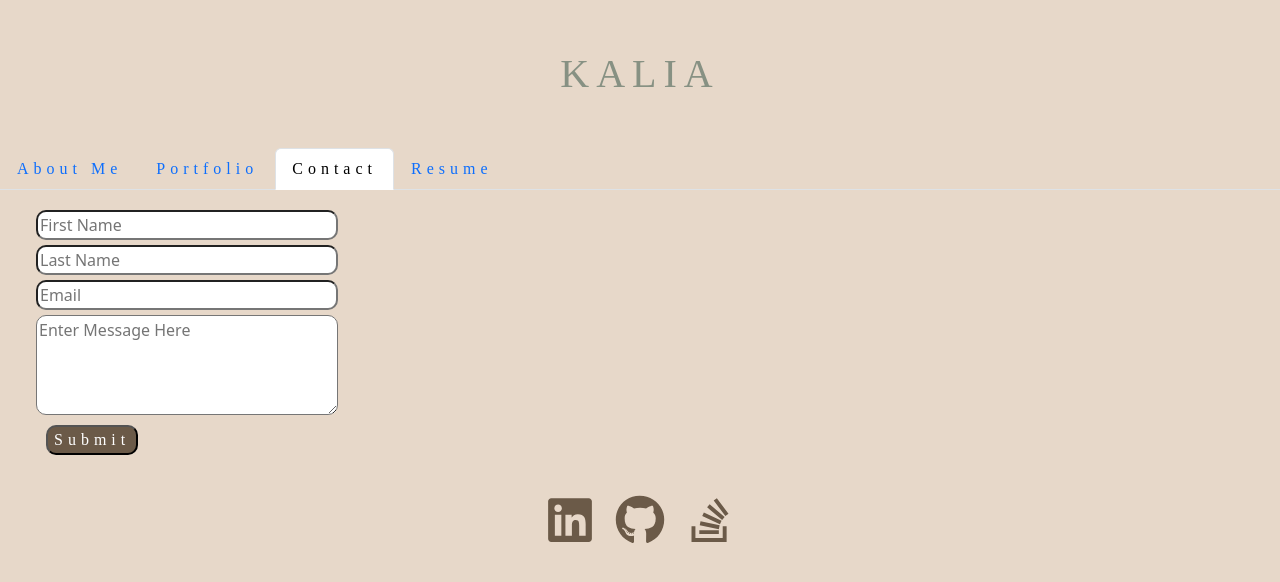
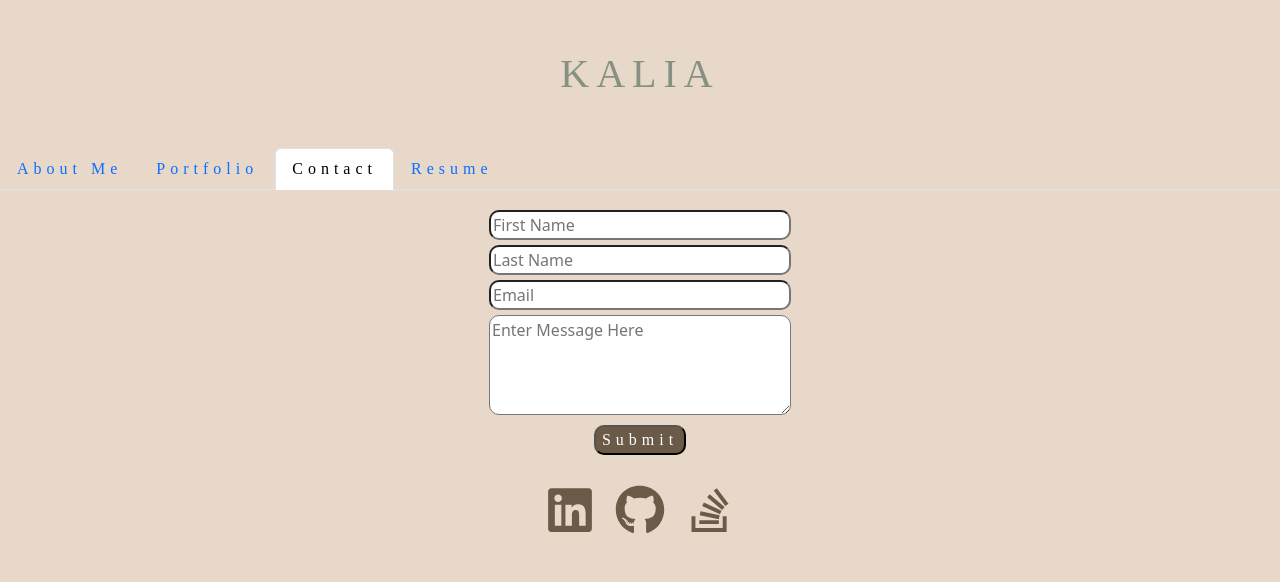
Before and after one commit to kthao21/REACT-portfolio, a React (Vite) app: page /Contact in a window 1280 px wide. Shown: the top 582 px of the page. Built offline with nearby package versions, Linux system fonts and the light colour scheme; a web font is replaced by a local one.

Commit message:
Updated styling for projects

```diff
--- a/src/App.css
+++ b/src/App.css
@@ -20,6 +20,7 @@ h2 {
 }
 .form {
   margin: 20px;
+  display: block;
 }
 .form input {
   display: block;
@@ -28,11 +29,15 @@ h2 {
   width: 25%;
   border-radius: 10px;
   background-color: white;
+  margin-left: auto;
+  margin-right: auto;
 }
 #messageBox {
   display: block;
   text-align: justify;
   height: 100px;
+  margin-left: auto;
+  margin-right: auto;
 }
 button {
   border-radius: 10px;
@@ -41,6 +46,9 @@ button {
   color: white;
   font-family: 'playfair';
   letter-spacing: 5px;
+  display: flex;
+  margin-left: auto;
+  margin-right: auto;
 }
 footer {
   display: flex;
@@ -91,15 +99,27 @@ textarea {
   background-color: white;
   color: #6b5a48;
   border: none;
+  margin: 5px;
 }
 .card {
-  display: inline-block;
+  display: inline-flex;
   margin: 10px;
   padding: 10px;
   color: #879183;
   background-color: #6b5a48;
+  letter-spacing: 3px;
+  border-radius: 20px;
 }
 .title {
   font-family: 'playfair';
   letter-spacing: 5px;
 }
+.submit {
+  display: flex;
+  margin-left: auto;
+  margin-right: auto;
+}
+p {
+  text-align: center;
+  margin: 30px;
+}
--- a/src/components/Project.jsx
+++ b/src/components/Project.jsx
@@ -58,7 +58,7 @@ const Project = () => {
   return (
     <div>
     {projectData.map((project) => (
-    <Card className='card' style={{ width: '18rem' }}>
+    <Card className='card' style={{ width: '25rem' }}>
       <Card.Img variant="top" img src={project.imgSrc} />
       <Card.Body>
         <Card.Title className='title'>{project.name}</Card.Title>
--- a/src/pages/Contact.jsx
+++ b/src/pages/Contact.jsx
@@ -77,7 +77,7 @@ const handleFormSubmit = (e) => {
         placeholder="Enter Message Here"
         id="messageBox"
         ></textarea>
-        <button type="submit">Submit</button>
+        <button type="submit" className='submit'>Submit</button>
       </form>
     </div>
   );
--- a/src/pages/Resume.jsx
+++ b/src/pages/Resume.jsx
@@ -1,7 +1,10 @@
 export default function Resume() {
   return (
+    <div>
+      <p>Click on the download button to save my latest resume!</p>
     <a href='https://docs.google.com/document/d/0B2VoQ1E40-dxTVN1RThkVHFhaWZGTmlqVmRXelBzd2V2cFE0/edit?usp=sharing&ouid=105195668322884033186&resourcekey=0-BNVQEzJvqhizHFARYKPLVA&rtpof=true&sd=true'>
       <button>Download</button>
     </a>
+    </div>
   );
 }
```
